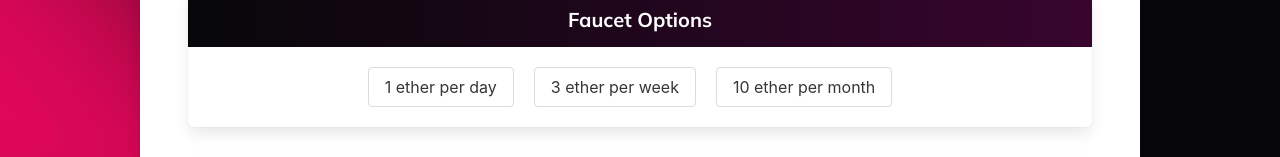
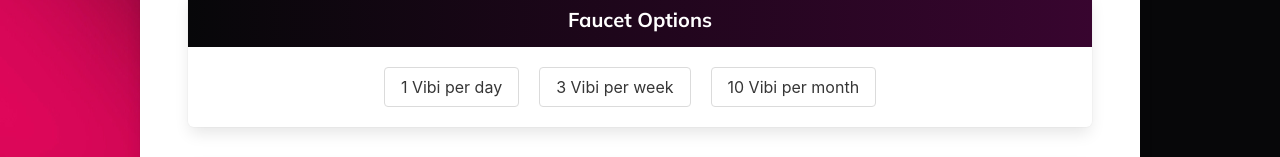
Before and after one commit to duync2006/faucet-dapp, a React (Create React App) app in the folder FE/: page / in a window 1280 px wide. Shown: the part 402-559 px from the top of the page. Built offline with nearby package versions, Linux system fonts and the light colour scheme; no server answers.

Commit message:
change sth

```diff
--- a/FE/src/App.js
+++ b/FE/src/App.js
@@ -153,9 +153,9 @@
               <article className="panel is-grey-darker">
                 <p className="panel-heading">Faucet Options</p>
                 <div className="buttonGroup">
-                  <button className="button" onClick={() => handleOption(1)}>1 ether per day</button>
-                  <button className="button" onClick={() => handleOption(2)}>3 ether per week</button>
-                  <button className="button" onClick={() => handleOption(3)}>10 ether per month</button>
+                  <button className="button" onClick={() => handleOption(1)}>1 Vibi per day</button>
+                  <button className="button" onClick={() => handleOption(2)}>3 Vibi per week</button>
+                  <button className="button" onClick={() => handleOption(3)}>10 Vibi per month</button>
                 </div>
               </article>
               <article className="panel is-grey-darker">
```
